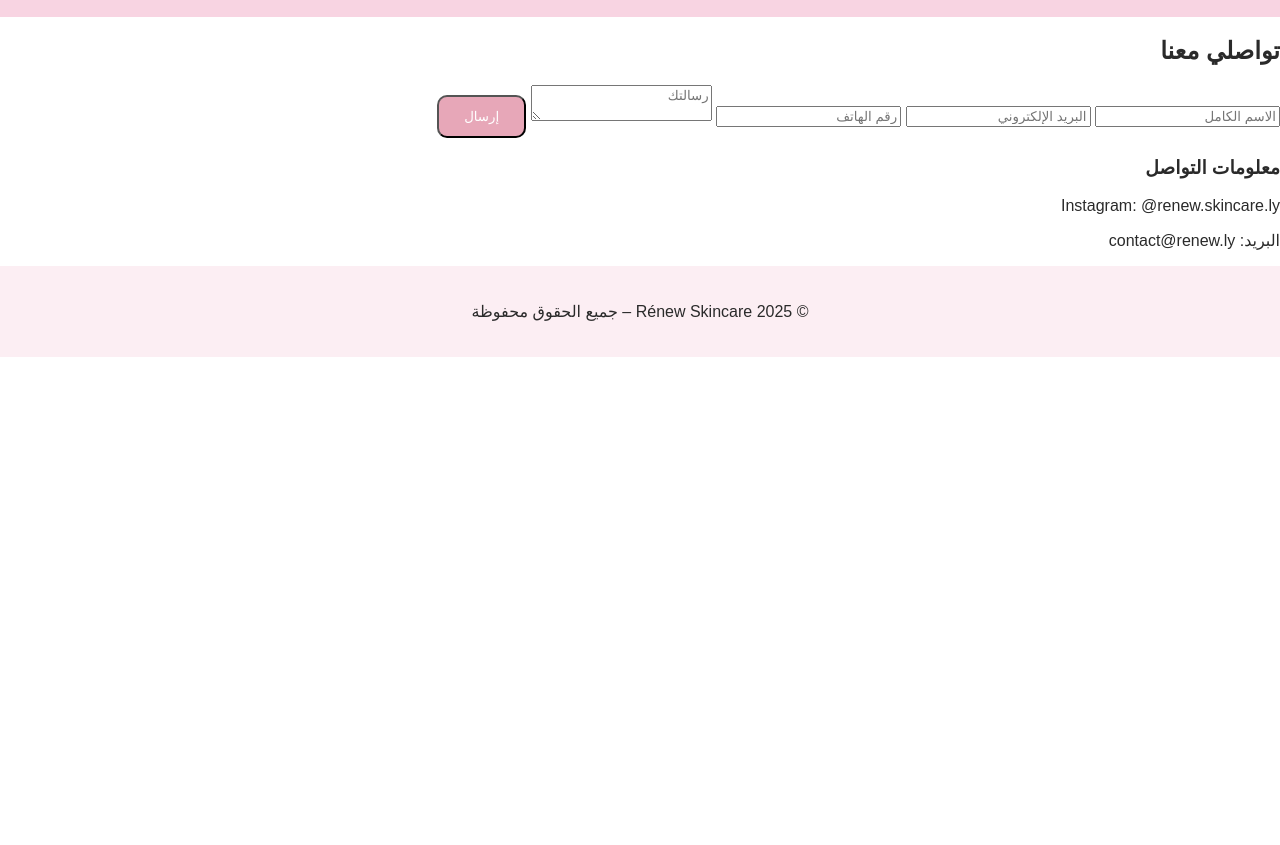
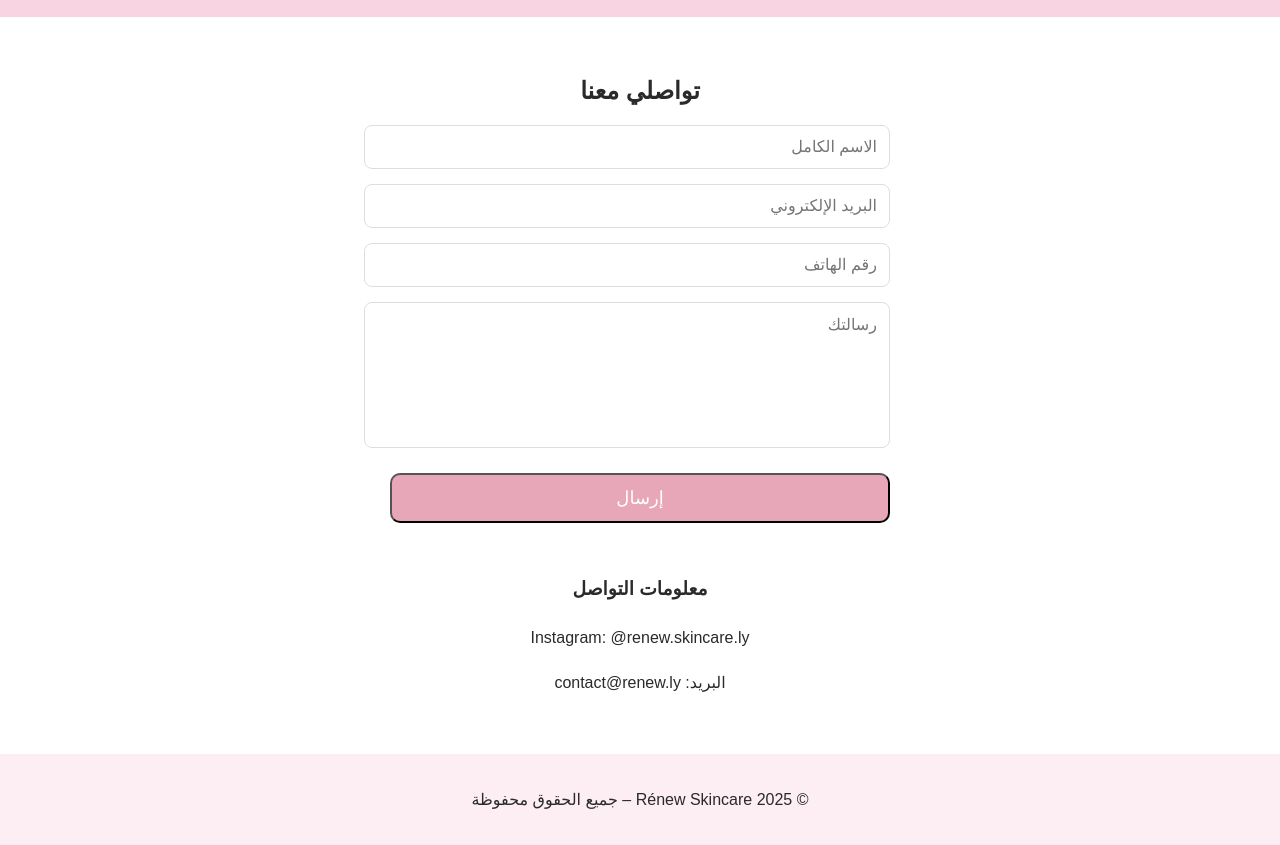
Before and after one commit to Moha225121/renew, a plain HTML site: page contact.html in a window 1280 px wide. Shown: the part 55-900 px from the top of the page. Before the commit the page ends 800 px from the top, so only its background shows below. Drawn offline with Linux system fonts and the light colour scheme.

Commit message:
Add styles for contact page and fix product layout
Added contact page styles and fixed product page layout.

```diff
--- a/styles.css
+++ b/styles.css
@@ -25,6 +25,55 @@ body {
     text-decoration: none;
     color: #2a2a2a;
     font-weight: 500;
+}
+
+/* CONTACT PAGE FIX */
+.contact {
+    padding: 40px 20px;
+    text-align: center;
+}
+
+.contact-wrapper {
+    max-width: 800px;
+    margin: auto;
+    display: flex;
+    flex-direction: column;     /* STACK ELEMENTS */
+    align-items: center;
+    gap: 30px;
+}
+
+.contact-form {
+    width: 100%;
+    max-width: 500px;
+    display: flex;
+    flex-direction: column;     /* STACK INPUTS VERTICALLY */
+    gap: 15px;
+}
+
+.contact-form input,
+.contact-form textarea {
+    width: 100%;
+    padding: 12px;
+    border: 1px solid #ddd;
+    border-radius: 8px;
+    font-size: 16px;
+    font-family: inherit;
+}
+
+.contact-form textarea {
+    height: 120px;
+    resize: none;
+}
+
+.send-btn {
+    width: 100%;
+    padding: 12px;
+    font-size: 18px;
+}
+
+.contact-info {
+    text-align: center;
+    line-height: 1.8;
 }
 
 /* HERO */
```
